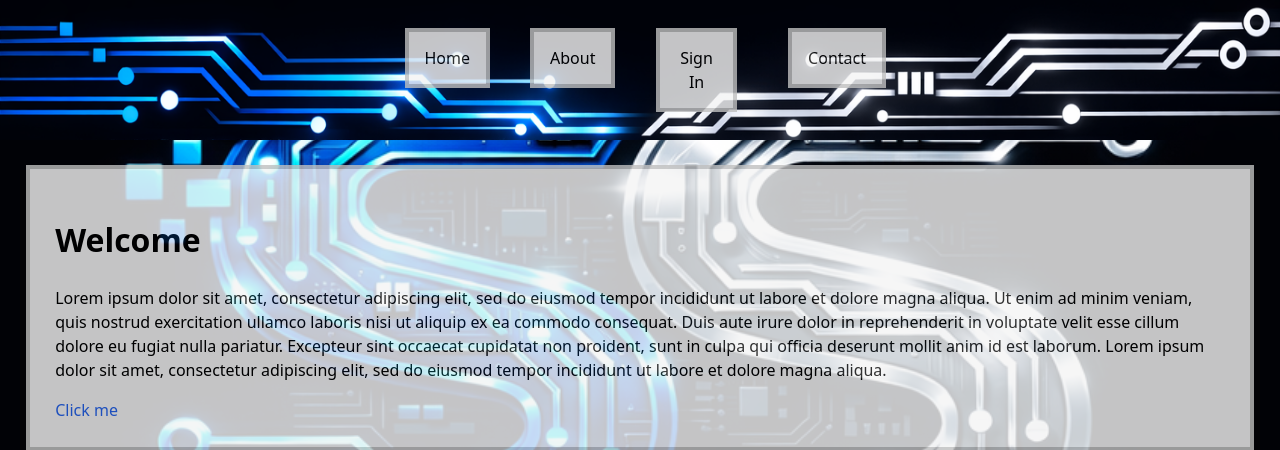
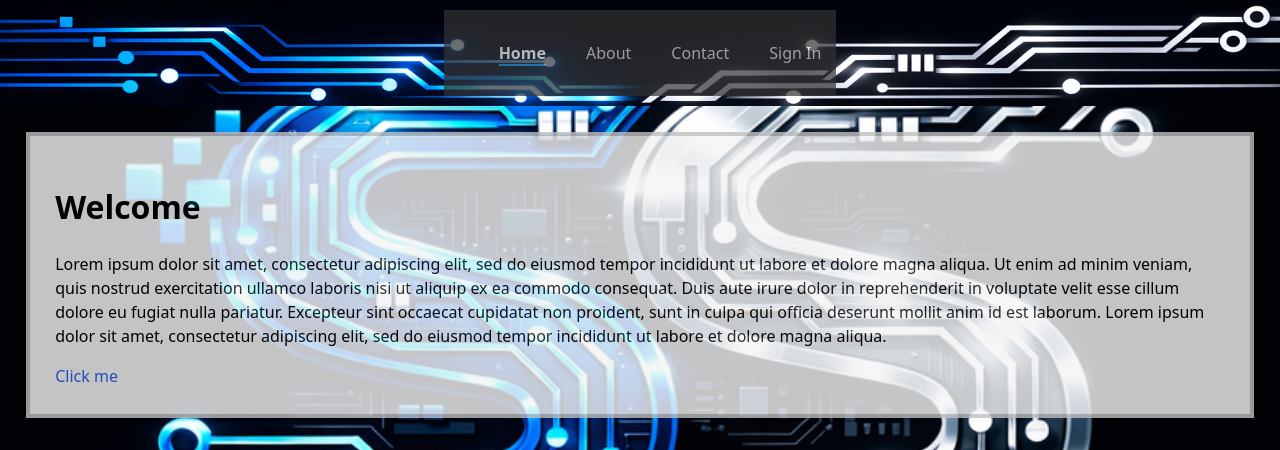
Before and after one commit to Mordon327/PythonPractice, a Flask app: page / in a window 1280 px wide. Shown: the top 450 px of the page. Run offline with Flask 3, Linux system fonts and the light colour scheme.

Commit message:
Corrected navigation files using jinja

````diff
--- a/app.py
+++ b/app.py
@@ -51,7 +51,7 @@ def redirect_to_signin():
 	return render_template('signInPage.html')
 
 @app.route("/signin")
-def viewusers():
+def signin():
 	db = get_db()
 	cursor = db.execute('SELECT * FROM Users')
 	results = cursor.fetchall()
@@ -107,3 +107,7 @@ def allusers():
 	db.execute('SELECT * FROM Users WHERE 1')
 	#change
 	return redirect(url_for('redirect_to_signin'))
+
+@app.route('/layout', methods=['GET'])
+def layout():
+	return render_template('navigationPage.html')
--- a/static/css/style.css
+++ b/static/css/style.css
@@ -150,33 +150,36 @@ header {
   align-items: center; /* center vertically */
 }
 
-/* Style the topnav */
-ul.topnav {
-  display: flex;
-  flex-direction: row;
-  list-style-type: none;
-  padding: .5%;
-  margin: .5%;
+/* style.css */
+.navbar {
+    display: flex;
+    background-color: #333;
+    padding: 15px;
+    opacity: 70%;
 }
 
-/* Style links in topnav */
-ul.topnav li a {
-  display: block;
-  color: black;
-  padding: 14px 16px;
-  text-decoration: none;
-  background-color: whitesmoke;
-  border: 4px solid silver;
-  opacity: 80%;
-  margin-right: 20px;
-  margin-left: 20px;
+.nav-links {
+    list-style: none;
+    display: flex;
+    gap: 40px;
 }
 
-/* Change color on hover */
-ul.topnav li a:hover {
-  background-color: #dddddd;
-  color: black;
-  font-weight: bold;
+.nav-links a {
+    color: #ddd;
+    text-decoration: none;
+    font-size: 16px;
 }
 
+/* Highlighted state */
+.nav-links a.active {
+    color: #fff;
+    font-weight: bold;
+    border-bottom: 2px solid #3498db; /* Adds an underline highlight */
+}
+
+/* Highlighted state */
+.nav-links a:hover {
+    color: #fff;
+    border-bottom: 2px solid #fff; /* Adds an underline highlight */
+}
 ```
--- /dev/null
+++ b/templates/_navigationPage.html
@@ -0,0 +1,20 @@
+<nav class="navbar">
+    <ul class="nav-links">
+        <li>
+            <a href="{{ url_for('main_page') }}"
+               class="{{ 'active' if request.path == url_for('main_page') }}">Home</a>
+        </li>
+        <li>
+            <a href="{{ url_for('about_page') }}"
+               class="{{ 'active' if request.path == url_for('about_page') }}">About</a>
+        </li>
+        <li>
+            <a href="{{ url_for('contact') }}"
+               class="{{ 'active' if request.path == url_for('contact') }}">Contact</a>
+        </li>
+        <li>
+            <a href="{{ url_for('signin') }}"
+               class="{{ 'active' if request.path == url_for('signin') }}">Sign In</a>
+        </li>
+    </ul>
+</nav>
--- a/templates/child.html
+++ b/templates/child.html
@@ -11,3 +11,6 @@
   <p class="important">
     Welcome on my awesome homepage.
 {% endblock %}
+{% block footer %}
+      &copy; Copyright 2015 by <a href="http://domain.invalid/">you</a>.
+{% endblock %}
--- a/templates/layout.html
+++ b/templates/layout.html
@@ -2,7 +2,7 @@
 <html>
   <head>
     {% block head %}
-    <link rel="stylesheet" href="{{ url_for('static', filename='style.css') }}">
+    <link rel="stylesheet" href="{{ url_for('static', filename='css/style.css') }}">
     <title>{% block title %}{% endblock %} - My Webpage</title>
     {% endblock %}
   </head>
--- a/templates/mainPage.html
+++ b/templates/mainPage.html
@@ -7,12 +7,7 @@
   <link rel="shortcut icon" href="{{ url_for('static', filename='img/favicon.ico') }}">
 </head>
 <header>
-  <ul class="topnav">
-        <li><div class="headerstyle flex-container"><a href="/">Home</a></div></li>
-        <li><div class="headerstyle flex-container"><a href="/about">About</a></div></li>
-        <li><div class="headerstyle flex-container"><a href="/signin">Sign In</a></div></li>
-        <li><div class="headerstyle flex-container"><a href="/contact">Contact</a></div></li>
-      </ul>
+  {% include "/_navigationPage.html" %}
 </header>
 <body>
   <div>
````
Also changed, not shown: templates/aboutPage.html (+1 -6 lines), templates/contactMePage.html (+1 -6 lines), templates/signInPage.html (+27 -8 lines), templates/signUpPage.html (+1 -6 lines).
